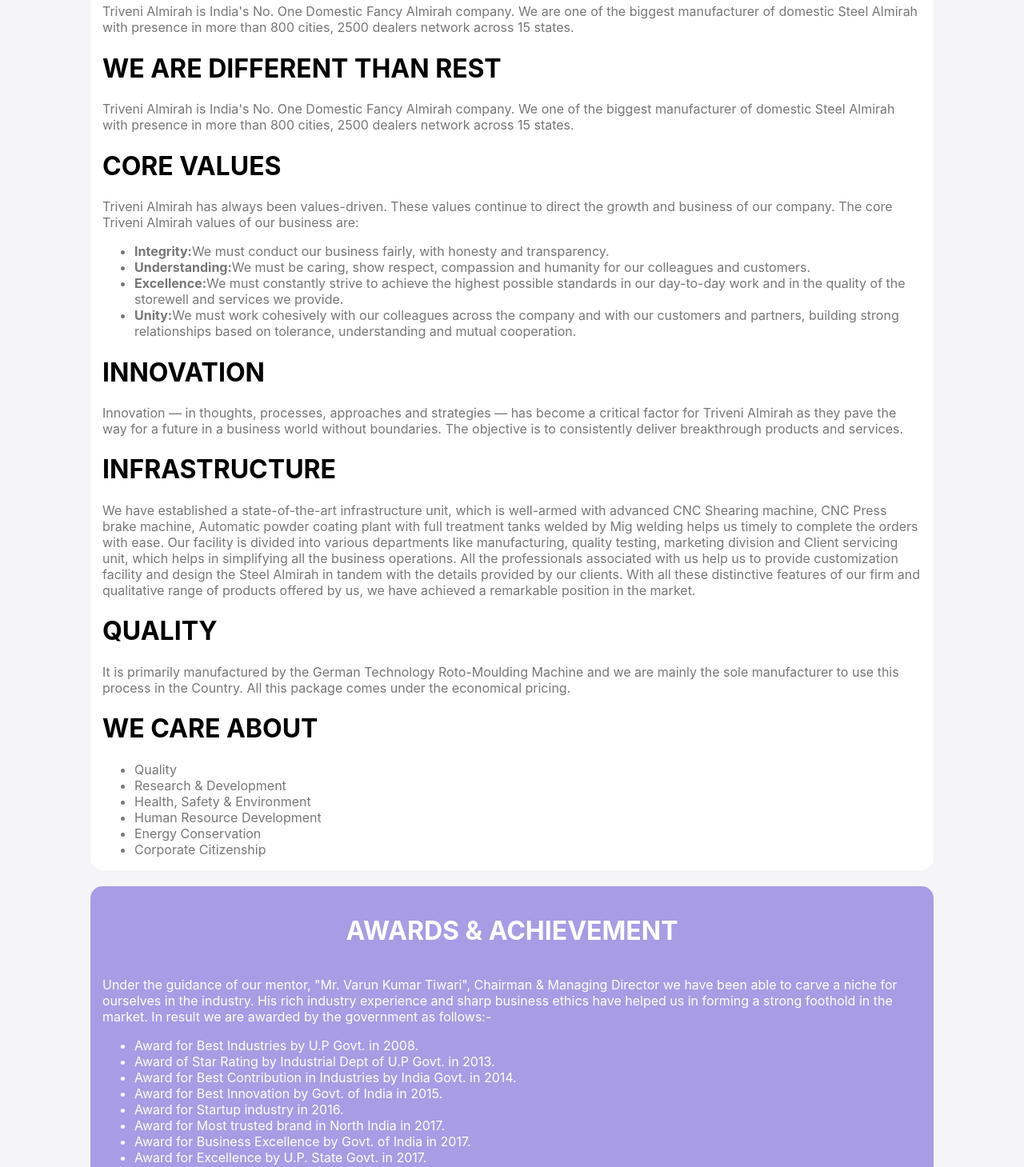
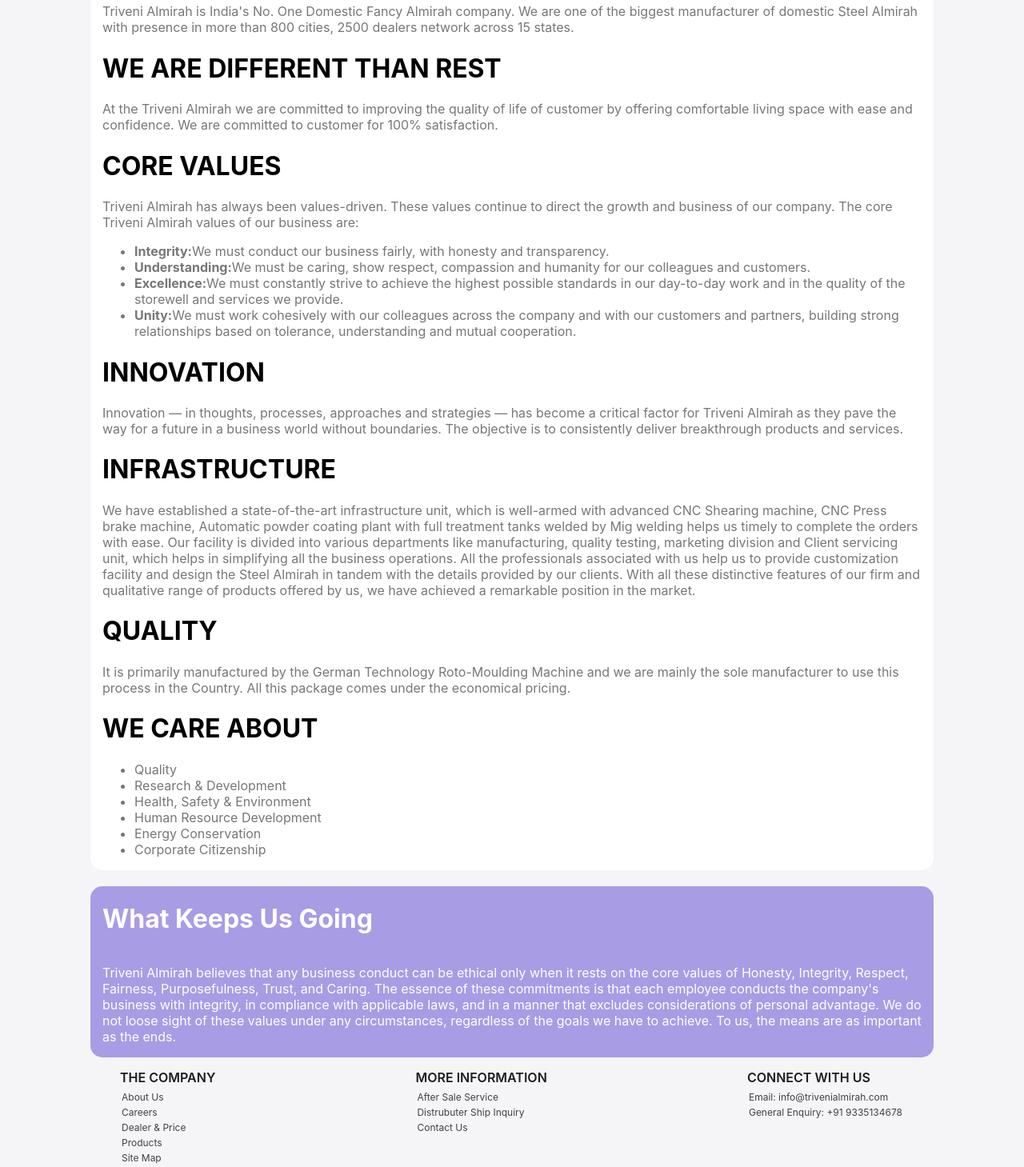
Before and after one commit to amitdwivedi20/triveni-app, a React (Create React App) app: page /aboutus in a window 1280 px wide. Shown: the part 271-1730 px from the top of the page at 80% size. Built offline with nearby package versions, Linux system fonts and the light colour scheme.

Commit message:
changes for about us and contact us

```diff
--- a/src/pages/about-us/AboutUs.module.css
+++ b/src/pages/about-us/AboutUs.module.css
@@ -43,6 +43,7 @@
     color: #fff;
     padding: 15px;
     margin-top: 20px;
+    display: none;
 }
 
 .aboutus__content__whowearesection__awards li,.aboutus__content__whowearesection__awards p{
@@ -55,15 +56,16 @@
     display: flex;
     flex-direction: column;
     margin: auto;
-    background: #fff;
+    background: rgb(168 156 229);
     text-align: start;
     padding: 0 15px;
     margin-top: 20px;
+    color: #fff;
 }
 
-.aboutus__content__otherInfo p {
+/* .aboutus__content__otherInfo p {
     color: #777777;
-}
+} */
 
 @media screen and (min-width: 1024px) {}
 
--- a/src/pages/about-us/AboutUs.tsx
+++ b/src/pages/about-us/AboutUs.tsx
@@ -22,8 +22,8 @@ const AboutUs = () => {
                     <div className={styles.aboutus__content__whowearesection__item}>
                         <h1>We are different than rest</h1>
                         <p>
-                            Triveni Almirah is India's No. One Domestic Fancy Almirah company.
-                            We one of the biggest manufacturer of domestic Steel Almirah with presence in more than 800 cities, 2500 dealers network across 15 states.
+                        At the Triveni Almirah we are committed to improving the quality of life of customer by offering comfortable living space with ease and confidence.
+                        We are committed to customer for 100% satisfaction.
                         </p>
                     </div>
                     <div className={styles.aboutus__content__whowearesection__item}>
@@ -70,7 +70,7 @@ const AboutUs = () => {
                     </div>
                 </div>
             </div>
-            <div className={styles.aboutus__content__whowearesection__awards}>
+            {/* <div className={styles.aboutus__content__whowearesection__awards}>
                 <h1>AWARDS & ACHIEVEMENT</h1>
                 <p>
                     Under the guidance of our mentor, "Mr. Varun Kumar Tiwari", Chairman & Managing Director we have been able to carve a niche for ourselves in the industry. His rich industry experience and sharp business ethics have helped us in forming a strong foothold in the market. In result we are awarded by the government as follows:-
@@ -90,9 +90,9 @@ const AboutUs = () => {
                         <li>Award by रक्षा मंत्री भारत सरकार एवं मुख्य मंत्री उत्तर प्रदेश द्वारा सम्मान, in 2021.</li>
                     </ul>
                 </p>
-            </div>
+            </div> */}
             <div className={styles.aboutus__content__otherInfo}>
-                <h1>What Keeps Up Going</h1>
+                <h1>What Keeps Us Going</h1>
                 <p>
                     Triveni Almirah believes that any business conduct can be ethical only when it rests on the core values of Honesty, Integrity, Respect, Fairness, Purposefulness, Trust, and Caring.
                     The essence of these commitments is that each employee conducts the company's business with integrity, in compliance with applicable laws, and in a manner that excludes considerations of personal advantage.
--- a/src/pages/contact-us/ContactUs.module.css
+++ b/src/pages/contact-us/ContactUs.module.css
@@ -38,6 +38,14 @@
 .contactus__section__container__item h1 {
     /* text-decoration: underline; */
     text-transform: uppercase;
+    /* font-family: 'Tondo'; */
+}
+
+.contactus__or{
+    text-transform: uppercase;
+    color: #fff;
+    font-weight: bold;
+    font-family: Tondo;
 }
 
 @media screen and (min-width: 1024px) {}
@@ -52,6 +60,9 @@
     }
     .contactus__banner___title{
         margin: 50px auto;
+    }
+    .contactus__or{
+        color: black;
     }
 }
 
--- a/src/pages/contact-us/ContactUs.tsx
+++ b/src/pages/contact-us/ContactUs.tsx
@@ -17,7 +17,7 @@ const ContactUs = () => {
                     <h1>Contact Info:</h1>
                     <ContactUsInfo/>
                     </div>
-                    <p>OR</p>
+                    <p className={styles.contactus__or}>OR</p>
                     <div className={styles.contactus__section__container__item}>
                         <h1>Fill this Form. We will get back to you.</h1>
                         <ContactUsForm/>
```
